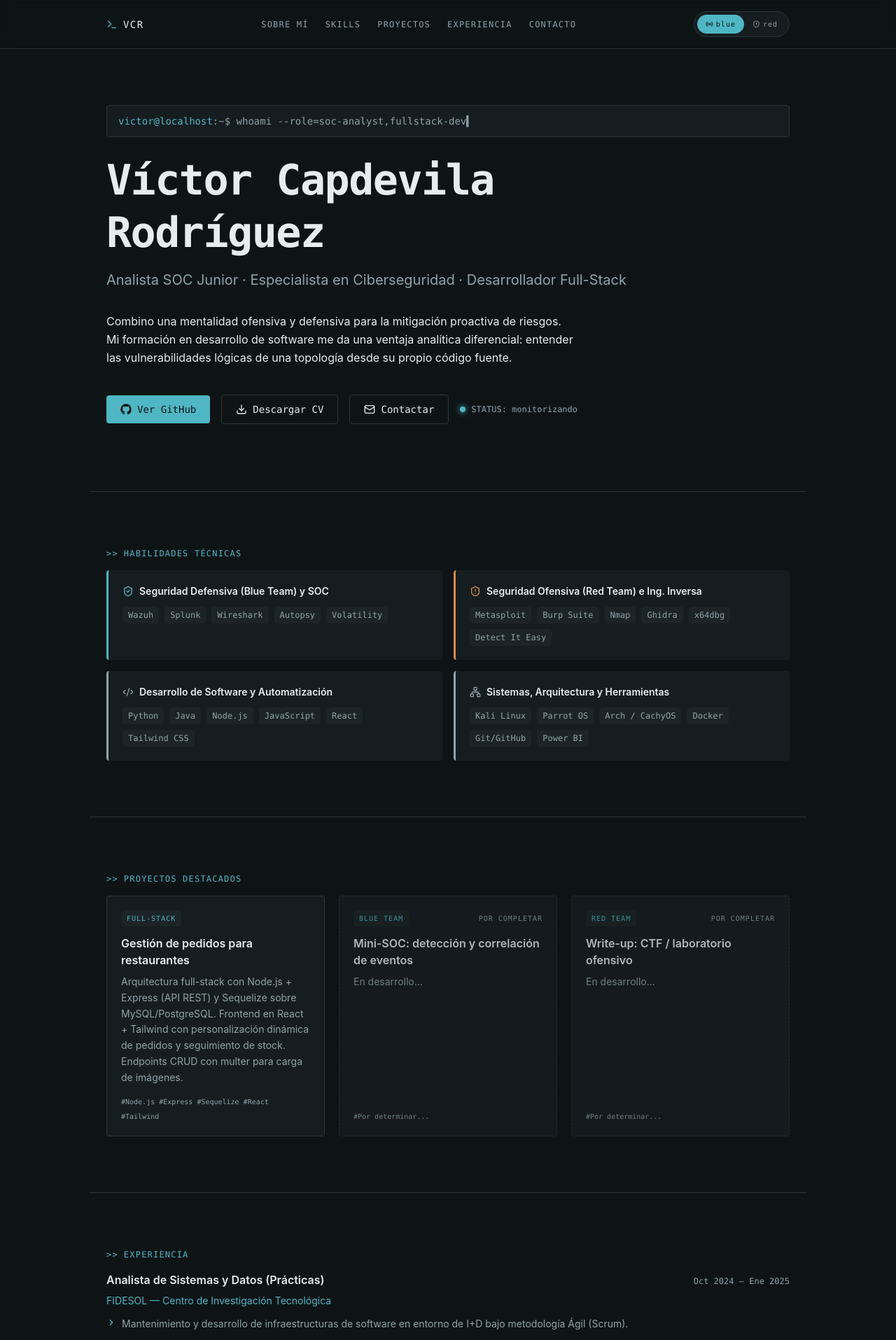
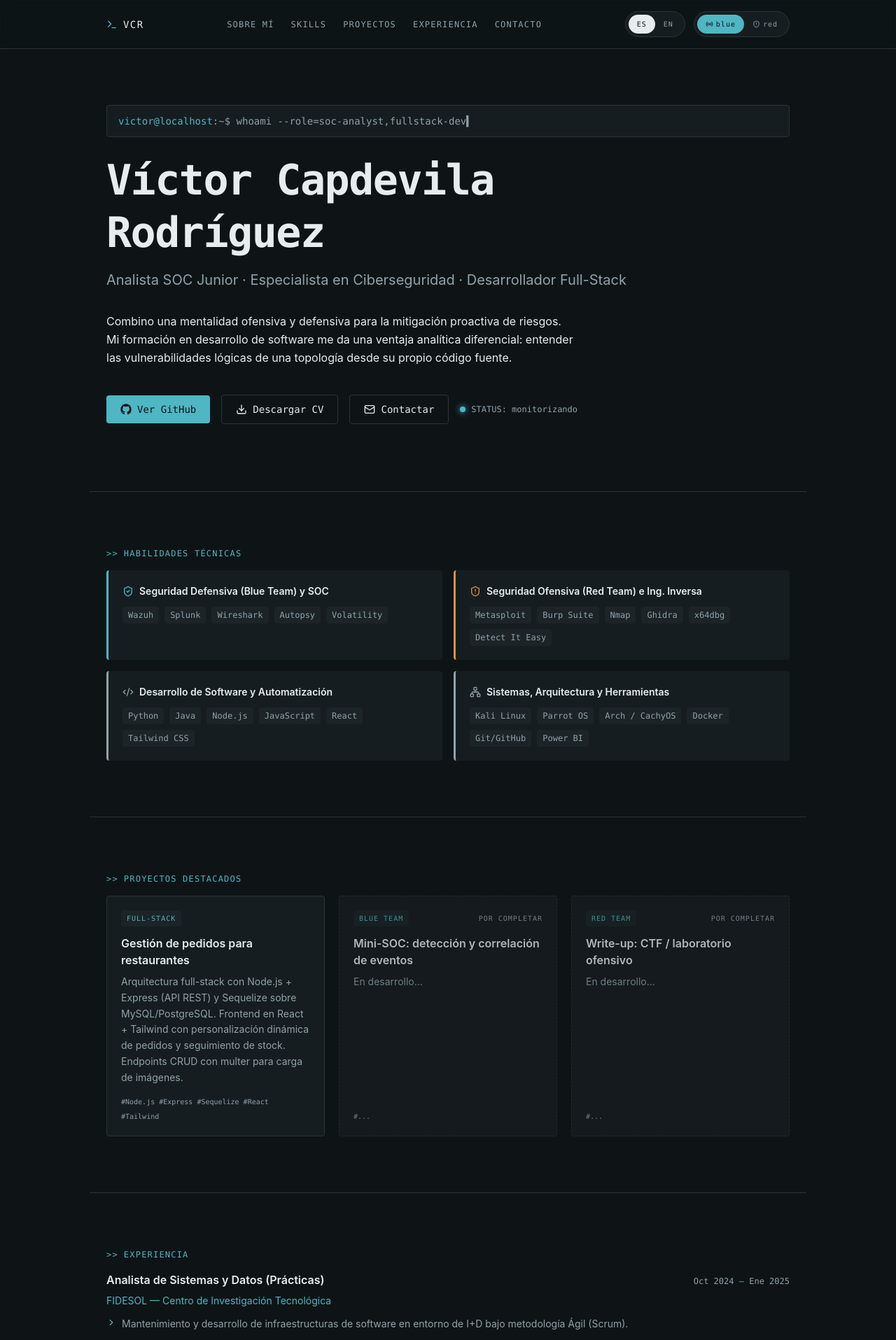
Before and after one commit to vilacprd/Portfolio, a React (Vite) app: page / in a window 1280 px wide. Shown: the top 1915 px of the page at 70% size. Built offline with nearby package versions, Linux system fonts and the light colour scheme.

Commit message:
Añadida la opción de Inglés

```diff
--- a/src/App.jsx
+++ b/src/App.jsx
@@ -73,29 +73,82 @@ function StatusDot({ active, accent }) {
   );
 }
 
+const UI = {
+  es: {
+    nav: { about: "Sobre mí", skills: "Skills", projects: "Proyectos", experience: "Experiencia", contact: "Contacto" },
+    heroRole: "Analista SOC Junior · Especialista en Ciberseguridad · Desarrollador Full-Stack",
+    heroText:
+      "Combino una mentalidad ofensiva y defensiva para la mitigación proactiva de riesgos. Mi formación en desarrollo de software me da una ventaja analítica diferencial: entender las vulnerabilidades lógicas de una topología desde su propio código fuente.",
+    viewGithub: "Ver GitHub",
+    downloadCV: "Descargar CV",
+    contactBtn: "Contactar",
+    statusBlue: "STATUS: monitorizando",
+    statusRed: "STATUS: explotando",
+    skillsEyebrow: "Habilidades técnicas",
+    projectsEyebrow: "Proyectos destacados",
+    toComplete: "por completar",
+    experienceEyebrow: "Experiencia",
+    contactEyebrow: "Contacto",
+    contactBlurb: "Abierto a oportunidades como analista SOC, pentester junior o desarrollador full-stack.",
+    emailLabel: "Email",
+    githubLabel: "GitHub",
+    linkedinLabel: "LinkedIn",
+    closeLabel: "Cerrar",
+    viewOnGithub: "Ver en GitHub",
+    githubPending: "Enlace a GitHub pendiente de añadir.",
+    buildLabel: (mode) => `build: portfolio-v1 · modo actual: ${mode === "blue" ? "blue-team" : "red-team"}`,
+    cvFile: "/cv-victor-capdevila-rodriguez.pdf",
+  },
+  en: {
+    nav: { about: "About", skills: "Skills", projects: "Projects", experience: "Experience", contact: "Contact" },
+    heroRole: "Junior SOC Analyst · Cybersecurity Specialist · Full-Stack Developer",
+    heroText:
+      "Cybersecurity Specialist with an architectural foundation in Full-Stack Web Development. I bring a differential analytical capacity to understand software topologies from their source code, identifying underlying logical vulnerabilities and applying Secure Coding methodologies in CI/CD pipelines — oriented towards SOC integration and proactive risk mitigation.",
+    viewGithub: "View GitHub",
+    downloadCV: "Download CV",
+    contactBtn: "Contact",
+    statusBlue: "STATUS: monitoring",
+    statusRed: "STATUS: exploiting",
+    skillsEyebrow: "Technical skills",
+    projectsEyebrow: "Featured projects",
+    toComplete: "to be added",
+    experienceEyebrow: "Experience",
+    contactEyebrow: "Contact",
+    contactBlurb: "Open to opportunities as a SOC analyst, junior pentester, or full-stack developer.",
+    emailLabel: "Email",
+    githubLabel: "GitHub",
+    linkedinLabel: "LinkedIn",
+    closeLabel: "Close",
+    viewOnGithub: "View on GitHub",
+    githubPending: "GitHub link coming soon.",
+    buildLabel: (mode) => `build: portfolio-v1 · current mode: ${mode === "blue" ? "blue-team" : "red-team"}`,
+    cvFile: "/cv-victor-capdevila-rodriguez-en.pdf",
+  },
+};
+
 const SKILL_GROUPS = [
   {
     mode: "blue",
     icon: ShieldCheck,
-    title: "Seguridad Defensiva (Blue Team) y SOC",
+    title: { es: "Seguridad Defensiva (Blue Team) y SOC", en: "Defensive Security & Forensics (Blue Team)" },
     items: ["Wazuh", "Splunk", "Wireshark", "Autopsy", "Volatility"],
   },
   {
     mode: "red",
     icon: ShieldAlert,
-    title: "Seguridad Ofensiva (Red Team) e Ing. Inversa",
+    title: { es: "Seguridad Ofensiva (Red Team) e Ing. Inversa", en: "Offensive Security & Auditing (Red Team)" },
     items: ["Metasploit", "Burp Suite", "Nmap", "Ghidra", "x64dbg", "Detect It Easy"],
   },
   {
     mode: "dev",
     icon: Code2,
-    title: "Desarrollo de Software y Automatización",
+    title: { es: "Desarrollo de Software y Automatización", en: "Software Development & Automation" },
     items: ["Python", "Java", "Node.js", "JavaScript", "React", "Tailwind CSS"],
   },
   {
     mode: "dev",
     icon: Network,
-    title: "Sistemas, Arquitectura y Herramientas",
+    title: { es: "Sistemas, Arquitectura y Herramientas", en: "Systems, Architecture & Tools" },
     items: ["Kali Linux", "Parrot OS", "Arch / CachyOS", "Docker", "Git/GitHub", "Power BI"],
   },
 ];
@@ -104,55 +157,90 @@ const PROJECTS = [
   {
     status: "listo",
     tag: "full-stack",
-    title: "Gestión de pedidos para restaurantes",
-    desc: "Arquitectura full-stack con Node.js + Express (API REST) y Sequelize sobre MySQL/PostgreSQL. Frontend en React + Tailwind con personalización dinámica de pedidos y seguimiento de stock. Endpoints CRUD con multer para carga de imágenes.",
+    title: { es: "Gestión de pedidos para restaurantes", en: "Restaurant Order Management App" },
+    desc: {
+      es: "Arquitectura full-stack con Node.js + Express (API REST) y Sequelize sobre MySQL/PostgreSQL. Frontend en React + Tailwind con personalización dinámica de pedidos y seguimiento de stock. Endpoints CRUD con multer para carga de imágenes.",
+      en: "Complete Full-Stack architecture utilizing Node.js and Express for the backend REST API, coupled with Sequelize ORM for scalable relational database management (MySQL/PostgreSQL). Highly responsive React and Tailwind CSS frontend, tailored to optimize kitchen workflows.",
+    },
     stack: ["Node.js", "Express", "Sequelize", "React", "Tailwind"],
     github: "https://github.com/vilacprd/tfg-daw",
-    detail: "Diseño y despliegue de una arquitectura Full-Stack completa: API REST en Node.js/Express, ORM Sequelize para la gestión escalable de bases de datos relacionales, y frontend en React + Tailwind adaptado a los flujos de trabajo de cocina. Incluye endpoints CRUD robustos para catálogos de productos, integración de multer para carga segura de imágenes, y una arquitectura modular documentada para facilitar futuros despliegues.",
+    detail: {
+      es: "Diseño y despliegue de una arquitectura Full-Stack completa: API REST en Node.js/Express, ORM Sequelize para la gestión escalable de bases de datos relacionales, y frontend en React + Tailwind adaptado a los flujos de trabajo de cocina. Incluye endpoints CRUD robustos para catálogos de productos, integración de multer para carga segura de imágenes, y una arquitectura modular documentada para facilitar futuros despliegues.",
+      en: "Designed and deployed a complete Full-Stack architecture utilizing Node.js and Express for the backend REST API, coupled with Sequelize ORM for scalable relational database management (MySQL/PostgreSQL). Engineered a highly responsive frontend interface using React and Tailwind CSS, tailored to optimize kitchen workflows with dynamic order customization and ingredient stock tracking. Implemented robust API endpoints for comprehensive CRUD operations across product catalogs, integrating multer for secure server-side file upload management and image handling. Established clean code practices and modular repository architecture using Git/GitHub, delivering comprehensive technical documentation to facilitate future deployments.",
+    },
   },
   {
     status: "placeholder",
     tag: "blue team",
-    title: "Mini-SOC: detección y correlación de eventos",
-    desc: "En desarrollo...",
-    stack: ["Por determinar..."],
+    title: { es: "Mini-SOC: detección y correlación de eventos", en: "Mini-SOC: Event Detection & Correlation" },
+    desc: {
+      es: "En desarrollo...",
+      en: "In progress...",
+    },
+    stack: ["..."],
     github: "",
-    detail: "Este proyecto está pendiente de documentar.",
+    detail: {
+      es: "Este proyecto está pendiente de documentar.",
+      en: "This project is still pending documentation.",
+    },
   },
   {
     status: "placeholder",
     tag: "red team",
-    title: "Write-up: CTF / laboratorio ofensivo",
-    desc: "En desarrollo...",
-    stack: ["Por determinar..."],
+    title: { es: "Write-up: CTF / laboratorio ofensivo", en: "Write-up: CTF / Offensive Lab" },
+    desc: {
+      es: "En desarrollo...",
+      en: "In progress...",
+    },
+    stack: ["..."],
     github: "",
-    detail: "Este write-up está pendiente.",
+    detail: {
+      es: "Este write-up está pendiente.",
+      en: "This write-up is still pending.",
+    },
   },
 ];
 
 const EXPERIENCE = [
   {
-    role: "Analista de Sistemas y Datos (Prácticas)",
-    org: "FIDESOL — Centro de Investigación Tecnológica",
-    date: "Oct 2024 – Ene 2025",
-    points: [
-      "Mantenimiento y desarrollo de infraestructuras de software en entorno de I+D bajo metodología Ágil (Scrum).",
-      "Diseño y despliegue de paneles analíticos avanzados con Power BI para inteligencia empresarial.",
-      "Experiencia en ecosistemas de investigación, entidad participante en la Red Cervera CICERO.",
-    ],
+    role: { es: "Analista de Sistemas y Datos (Prácticas)", en: "Systems and Data Analyst (Internship)" },
+    org: { es: "FIDESOL — Centro de Investigación Tecnológica", en: "FIDESOL (Technological Research Center)" },
+    date: { es: "Oct 2024 – Ene 2025", en: "Oct 2024 – Jan 2025" },
+    points: {
+      es: [
+        "Mantenimiento y desarrollo de infraestructuras de software en entorno de I+D bajo metodología Ágil (Scrum).",
+        "Diseño y despliegue de paneles analíticos avanzados con Power BI para inteligencia empresarial.",
+        "Experiencia en ecosistemas de investigación, entidad participante en la Red Cervera CICERO.",
+      ],
+      en: [
+        "Actively participated in the maintenance and development lifecycle of software infrastructures operating under a high-level technological R&D environment, integrated into Agile development methodologies (Scrum).",
+        "Engineered and deployed advanced analytical dashboards using Power BI, extracting, modeling, and correlating complex data flows to ensure information integrity and provide business intelligence for strategic decision-making processes.",
+        "Gained operational exposure to advanced technological architectures and innovative research ecosystems (entity participating in national security projects such as the Cervera CICERO Network).",
+      ],
+    },
   },
 ];
 
 const EDUCATION = [
-  { title: "Especialización en Ciberseguridad en Entornos de las TI", org: "FP Mercedarias", date: "2025 – 2026" },
-  { title: "Técnico Superior en Desarrollo de Aplicaciones Web", org: "IES Zaidín Vergeles", date: "2021 – 2024" },
+  {
+    title: { es: "Especialización en Ciberseguridad en Entornos de las TI", en: "Specialisation Course in Cybersecurity in I.T." },
+    org: "FP Mercedarias",
+    date: "2025 – 2026",
+  },
+  {
+    title: { es: "Técnico Superior en Desarrollo de Aplicaciones Web", en: "Advanced Technician Degree in Web Application Development" },
+    org: "IES Zaidín Vergeles",
+    date: "2021 – 2024",
+  },
 ];
 
 export default function Portfolio() {
   const [mode, setMode] = useState("blue"); // "blue" | "red"
+  const [lang, setLang] = useState("es"); // "es" | "en"
   const [selectedProject, setSelectedProject] = useState(null);
   const boot = useTypewriter(BOOT_LINE);
   const accent = mode === "blue" ? TOKENS.blue : TOKENS.amber;
+  const t = UI[lang];
 
   return (
     <div
@@ -164,19 +252,22 @@ export default function Portfolio() {
         className="sticky top-0 z-20 backdrop-blur border-b"
         style={{ borderColor: TOKENS.line, backgroundColor: `${TOKENS.ink}CC` }}
       >
-        <div className="max-w-5xl mx-auto px-6 py-4 flex items-center justify-between">
+        <div className="max-w-5xl mx-auto px-6 py-4 flex items-center justify-between gap-4">
           <div className="flex items-center gap-2 font-mono text-sm tracking-widest">
             <Terminal size={16} style={{ color: accent }} />
             VCR
           </div>
           <nav className="hidden md:flex items-center gap-6 font-mono text-xs uppercase tracking-widest" style={{ color: TOKENS.muted }}>
-            <a href="#about" className="hover:text-current transition">Sobre mí</a>
-            <a href="#skills" className="hover:text-current transition">Skills</a>
-            <a href="#projects" className="hover:text-current transition">Proyectos</a>
-            <a href="#experience" className="hover:text-current transition">Experiencia</a>
-            <a href="#contact" className="hover:text-current transition">Contacto</a>
+            <a href="#about" className="hover:text-current transition">{t.nav.about}</a>
+            <a href="#skills" className="hover:text-current transition">{t.nav.skills}</a>
+            <a href="#projects" className="hover:text-current transition">{t.nav.projects}</a>
+            <a href="#experience" className="hover:text-current transition">{t.nav.experience}</a>
+            <a href="#contact" className="hover:text-current transition">{t.nav.contact}</a>
           </nav>
-          <ModeToggle mode={mode} setMode={setMode} />
+          <div className="flex items-center gap-3">
+            <LangToggle lang={lang} setLang={setLang} />
+            <ModeToggle mode={mode} setMode={setMode} />
+          </div>
         </div>
       </header>
 
@@ -197,13 +288,11 @@ export default function Portfolio() {
         </h1>
 
         <p className="text-lg md:text-xl mb-8" style={{ color: TOKENS.muted }}>
-          Analista SOC Junior · Especialista en Ciberseguridad · Desarrollador Full-Stack
+          {t.heroRole}
         </p>
 
         <p className="max-w-2xl text-base leading-relaxed mb-10">
-          Combino una mentalidad ofensiva y defensiva para la mitigación proactiva de riesgos.
-          Mi formación en desarrollo de software me da una ventaja analítica diferencial: entender
-          las vulnerabilidades lógicas de una topología desde su propio código fuente.
+          {t.heroText}
         </p>
 
         <div className="flex flex-wrap items-center gap-4">
@@ -212,46 +301,46 @@ export default function Portfolio() {
             className="flex items-center gap-2 px-5 py-2.5 rounded font-mono text-sm transition"
             style={{ backgroundColor: accent, color: TOKENS.ink }}
           >
-            <Github size={16} /> Ver GitHub
+            <Github size={16} /> {t.viewGithub}
           </a>
           <a
-            href="/cv-victor-capdevila.pdf"
+            href={t.cvFile}
             download
             className="flex items-center gap-2 px-5 py-2.5 rounded font-mono text-sm border transition"
             style={{ borderColor: TOKENS.line, color: TOKENS.text }}
           >
-            <Download size={16} /> Descargar CV
+            <Download size={16} /> {t.downloadCV}
           </a>
           <a
             href="#contact"
             className="flex items-center gap-2 px-5 py-2.5 rounded font-mono text-sm border transition"
             style={{ borderColor: TOKENS.line, color: TOKENS.text }}
           >
-            <Mail size={16} /> Contactar
+            <Mail size={16} /> {t.contactBtn}
           </a>
           <div className="flex items-center font-mono text-xs" style={{ color: TOKENS.muted }}>
             <StatusDot active accent={accent} />
-            {mode === "blue" ? "STATUS: monitorizando" : "STATUS: explotando"}
+            {mode === "blue" ? t.statusBlue : t.statusRed}
           </div>
         </div>
       </section>
 
       {/* SKILLS */}
       <section id="skills" className="max-w-5xl mx-auto px-6 py-20 border-t" style={{ borderColor: TOKENS.line }}>
-        <Eyebrow accent={accent}>Habilidades técnicas</Eyebrow>
+        <Eyebrow accent={accent}>{t.skillsEyebrow}</Eyebrow>
         <div className="grid md:grid-cols-2 gap-4">
           {SKILL_GROUPS.map((g) => {
             const Icon = g.icon;
             const groupAccent = g.mode === "blue" ? TOKENS.blue : g.mode === "red" ? TOKENS.amber : TOKENS.muted;
             return (
               <div
-                key={g.title}
+                key={g.title.es}
                 className="p-5 rounded"
                 style={{ backgroundColor: TOKENS.panel, borderLeft: `3px solid ${groupAccent}` }}
               >
                 <div className="flex items-center gap-2 mb-3">
                   <Icon size={16} style={{ color: groupAccent }} />
-                  <h3 className="font-semibold text-sm">{g.title}</h3>
+                  <h3 className="font-semibold text-sm">{g.title[lang]}</h3>
                 </div>
                 <div className="flex flex-wrap gap-2">
                   {g.items.map((s) => (
@@ -272,11 +361,11 @@ export default function Portfolio() {
 
       {/* PROJECTS */}
       <section id="projects" className="max-w-5xl mx-auto px-6 py-20 border-t" style={{ borderColor: TOKENS.line }}>
-        <Eyebrow accent={accent}>Proyectos destacados</Eyebrow>
+        <Eyebrow accent={accent}>{t.projectsEyebrow}</Eyebrow>
         <div className="grid md:grid-cols-3 gap-5">
           {PROJECTS.map((p) => (
             <div
-              key={p.title}
+              key={p.title.es}
               onClick={() => setSelectedProject(p)}
               className="p-5 rounded flex flex-col cursor-pointer transition hover:opacity-90"
               style={{
@@ -291,13 +380,13 @@ export default function Portfolio() {
                 </span>
                 {p.status === "placeholder" && (
                   <span className="font-mono text-[10px] uppercase tracking-widest" style={{ color: TOKENS.muted }}>
-                    por completar
+                    {t.toComplete}
                   </span>
                 )}
               </div>
-              <h3 className="font-semibold mb-2">{p.title}</h3>
+              <h3 className="font-semibold mb-2">{p.title[lang]}</h3>
               <p className="text-sm leading-relaxed mb-4 flex-1" style={{ color: TOKENS.muted }}>
-                {p.desc}
+                {p.desc[lang]}
               </p>
               <div className="flex flex-wrap gap-1.5">
                 {p.stack.map((s) => (
@@ -313,16 +402,16 @@ export default function Portfolio() {
 
       {/* EXPERIENCE */}
       <section id="experience" className="max-w-5xl mx-auto px-6 py-20 border-t" style={{ borderColor: TOKENS.line }}>
-        <Eyebrow accent={accent}>Experiencia</Eyebrow>
+        <Eyebrow accent={accent}>{t.experienceEyebrow}</Eyebrow>
         {EXPERIENCE.map((e) => (
-          <div key={e.role} className="mb-8">
+          <div key={e.role.es} className="mb-8">
             <div className="flex flex-wrap items-baseline justify-between gap-2 mb-2">
-              <h3 className="font-semibold">{e.role}</h3>
-              <span className="font-mono text-xs" style={{ color: TOKENS.muted }}>{e.date}</span>
+              <h3 className="font-semibold">{e.role[lang]}</h3>
+              <span className="font-mono text-xs" style={{ color: TOKENS.muted }}>{e.date[lang]}</span>
             </div>
-            <p className="text-sm mb-3" style={{ color: accent }}>{e.org}</p>
+            <p className="text-sm mb-3" style={{ color: accent }}>{e.org[lang]}</p>
             <ul className="space-y-2">
-              {e.points.map((pt) => (
+              {e.points[lang].map((pt) => (
                 <li key={pt} className="flex gap-2 text-sm leading-relaxed" style={{ color: TOKENS.muted }}>
                   <ChevronRight size={14} className="shrink-0 mt-0.5" style={{ color: accent }} />
                   {pt}
@@ -334,10 +423,10 @@ export default function Portfolio() {
 
         <div className="mt-10 grid sm:grid-cols-2 gap-4">
           {EDUCATION.map((ed) => (
-            <div key={ed.title} className="p-4 rounded flex gap-3" style={{ backgroundColor: TOKENS.panel }}>
+            <div key={ed.title.es} className="p-4 rounded flex gap-3" style={{ backgroundColor: TOKENS.panel }}>
               <GraduationCap size={18} className="shrink-0 mt-0.5" style={{ color: accent }} />
               <div>
-                <p className="text-sm font-medium">{ed.title}</p>
+                <p className="text-sm font-medium">{ed.title[lang]}</p>
                 <p className="font-mono text-xs" style={{ color: TOKENS.muted }}>{ed.org} · {ed.date}</p>
               </div>
             </div>
@@ -347,23 +436,23 @@ export default function Portfolio() {
 
       {/* CONTACT */}
       <footer id="contact" className="max-w-5xl mx-auto px-6 py-20 border-t" style={{ borderColor: TOKENS.line }}>
-        <Eyebrow accent={accent}>Contacto</Eyebrow>
+        <Eyebrow accent={accent}>{t.contactEyebrow}</Eyebrow>
         <p className="max-w-xl mb-8" style={{ color: TOKENS.muted }}>
-          Abierto a oportunidades como analista SOC, pentester junior o desarrollador full-stack.
+          {t.contactBlurb}
         </p>
         <div className="flex flex-wrap gap-4">
           <a href="mailto:capdevilaavictorr@gmail.com" className="flex items-center gap-2 font-mono text-sm px-4 py-2 rounded border" style={{ borderColor: TOKENS.line }}>
-            <Mail size={16} /> Email
+            <Mail size={16} /> {t.emailLabel}
           </a>
           <a href="https://github.com/vilacprd" className="flex items-center gap-2 font-mono text-sm px-4 py-2 rounded border" style={{ borderColor: TOKENS.line }}>
-            <Github size={16} /> GitHub
+            <Github size={16} /> {t.githubLabel}
           </a>
           <a href="https://www.linkedin.com/in/v%C3%ADctor-capdevila-rodr%C3%ADguez-8a873b257/" className="flex items-center gap-2 font-mono text-sm px-4 py-2 rounded border" style={{ borderColor: TOKENS.line }}>
-            <Linkedin size={16} /> LinkedIn
+            <Linkedin size={16} /> {t.linkedinLabel}
           </a>
         </div>
         <div className="mt-12 flex items-center gap-2 font-mono text-[10px]" style={{ color: TOKENS.muted }}>
-          <Fingerprint size={12} /> build: portfolio-v1 · modo actual: {mode === "blue" ? "blue-team" : "red-team"}
+          <Fingerprint size={12} /> {t.buildLabel(mode)}
         </div>
       </footer>
 
@@ -382,7 +471,7 @@ export default function Portfolio() {
               onClick={() => setSelectedProject(null)}
               className="absolute top-4 right-4 cursor-pointer"
               style={{ color: TOKENS.muted }}
-              aria-label="Cerrar"
+              aria-label={t.closeLabel}
             >
               <X size={18} />
             </button>
@@ -394,10 +483,10 @@ export default function Portfolio() {
               {selectedProject.tag}
             </span>
 
-            <h3 className="text-lg font-semibold mt-3 mb-3">{selectedProject.title}</h3>
+            <h3 className="text-lg font-semibold mt-3 mb-3">{selectedProject.title[lang]}</h3>
 
             <p className="text-sm leading-relaxed mb-5" style={{ color: TOKENS.muted }}>
-              {selectedProject.detail}
+              {selectedProject.detail[lang]}
             </p>
 
             <div className="flex flex-wrap gap-1.5 mb-6">
@@ -420,11 +509,11 @@ export default function Portfolio() {
                 className="inline-flex items-center gap-2 px-4 py-2 rounded font-mono text-sm"
                 style={{ backgroundColor: accent, color: TOKENS.ink }}
               >
-                <ExternalLink size={14} /> Ver en GitHub
+                <ExternalLink size={14} /> {t.viewOnGithub}
               </a>
             ) : (
               <p className="font-mono text-xs" style={{ color: TOKENS.muted }}>
-                Enlace a GitHub pendiente de añadir.
+                {t.githubPending}
               </p>
             )}
           </div>
@@ -465,3 +554,35 @@ function ModeToggle({ mode, setMode }) {
     </div>
   );
 }
+
+function LangToggle({ lang, setLang }) {
+  return (
+    <div
+      className="flex items-center rounded-full p-1 font-mono text-[10px] uppercase tracking-widest"
+      style={{ backgroundColor: TOKENS.panel, border: `1px solid ${TOKENS.line}` }}
+      role="group"
+      aria-label="Switch language / Cambiar idioma"
+    >
+      <button
+        onClick={() => setLang("es")}
+        className="px-3 py-1.5 rounded-full transition cursor-pointer"
+        style={{
+          backgroundColor: lang === "es" ? TOKENS.text : "transparent",
+          color: lang === "es" ? TOKENS.ink : TOKENS.muted,
+        }}
+      >
+        ES
+      </button>
+      <button
+        onClick={() => setLang("en")}
+        className="px-3 py-1.5 rounded-full transition cursor-pointer"
+        style={{
+          backgroundColor: lang === "en" ? TOKENS.text : "transparent",
+          color: lang === "en" ? TOKENS.ink : TOKENS.muted,
+        }}
+      >
+        EN
+      </button>
+    </div>
+  );
+}
```
Also changed, not shown: 1 other file (tests, documents, lock files or other folders).
